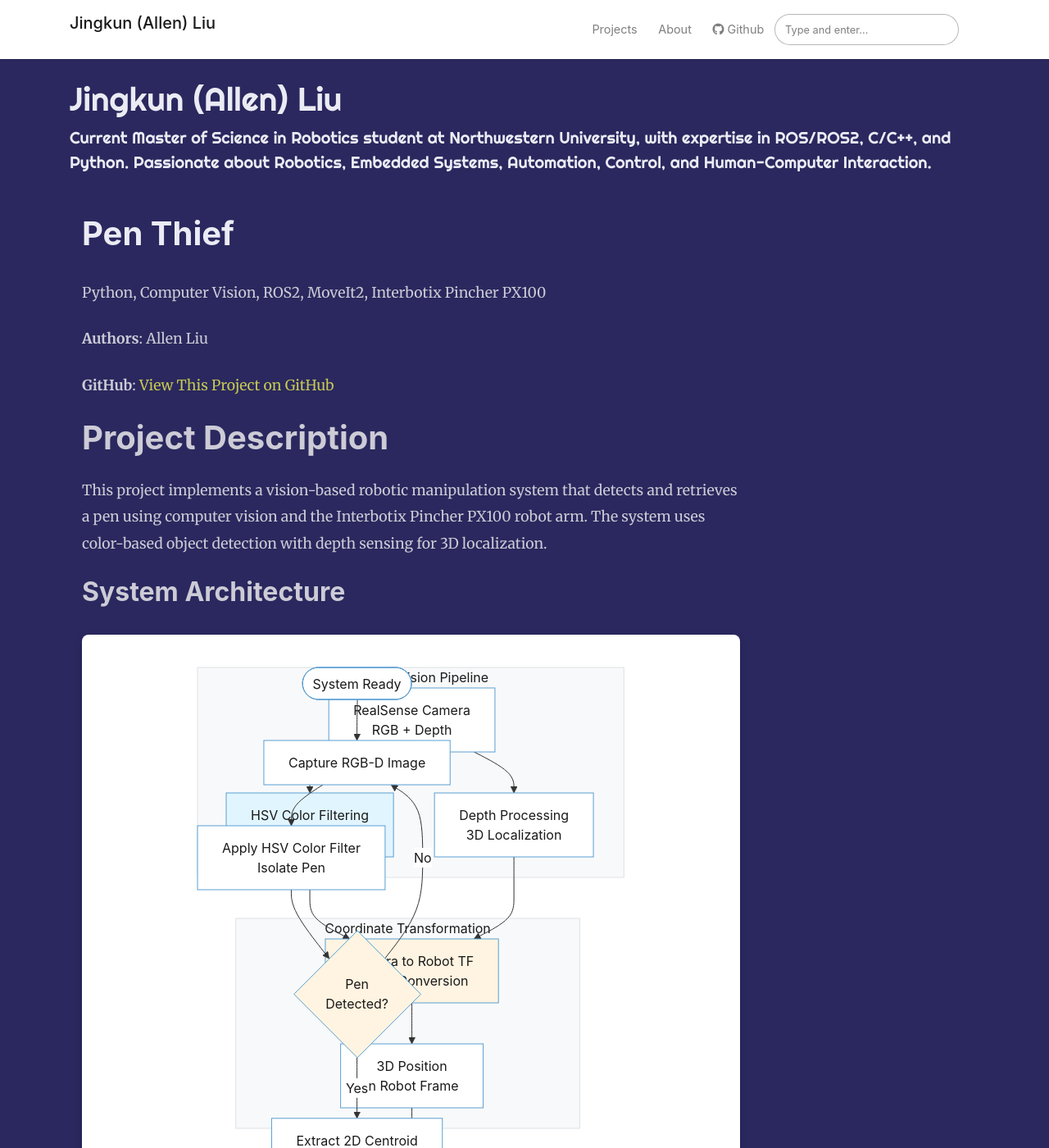
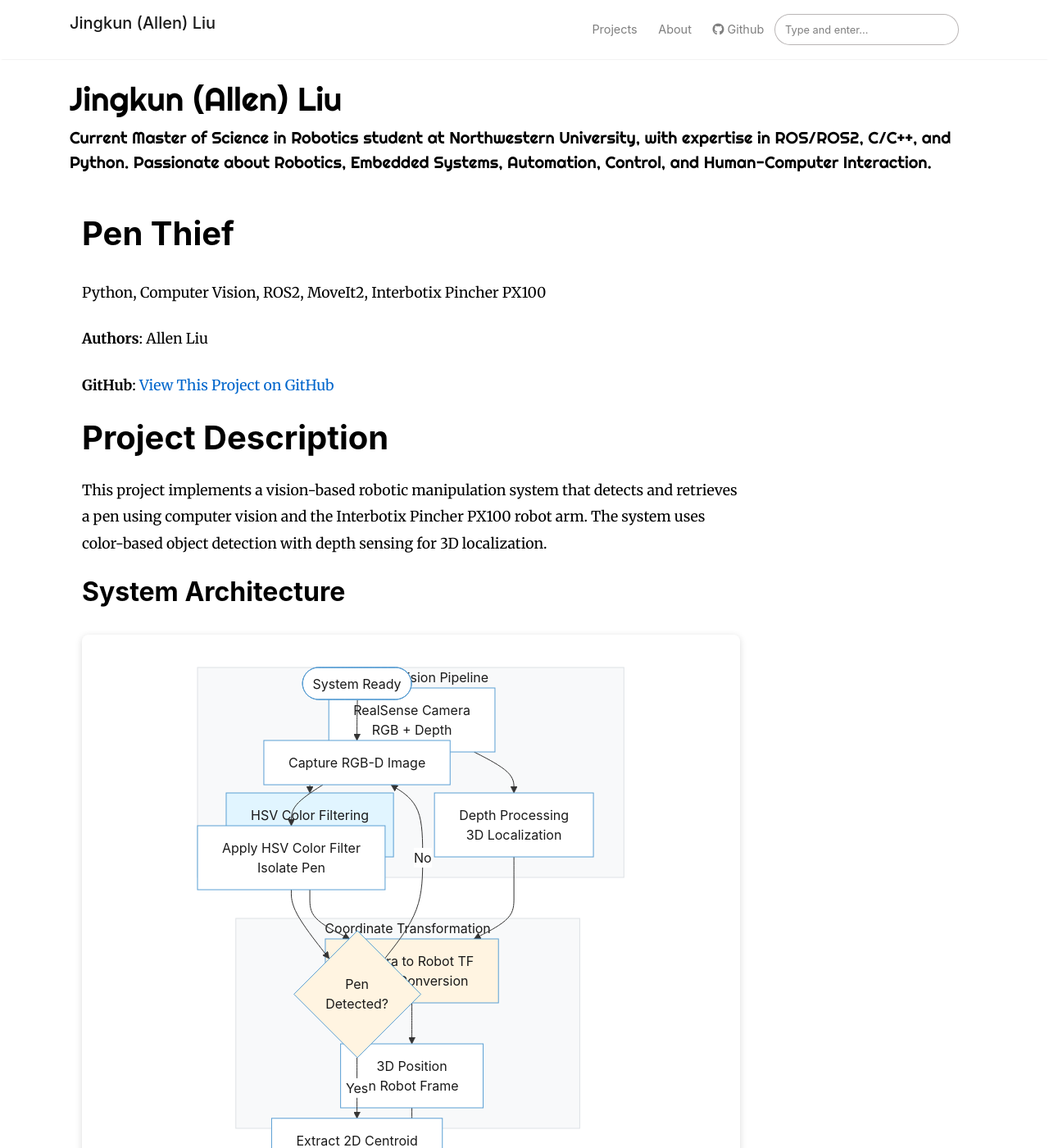
Before and after one commit to nu-jliu/nu-jliu.github.io, a Jekyll site: the page built from _posts/2023-9-17-pen.md, in a window 1280 px wide and 1400 px high. Shown: the whole window at 82% size. Built offline with Jekyll 4.4.1, drawn with Linux system fonts in a browser that asks for light colours; nearby versions of some CDN libraries; comment, search, counter and statistics services are not loaded.

```diff
--- a/assets/css/screen.css
+++ b/assets/css/screen.css
@@ -14,18 +14,23 @@
     }
 }
 
+body {
+    background-color: #ffffff;
+    color: #000000;
+}
+
 .mainheading {
     padding: 1rem 0rem;
-    background: rgb(42, 40, 94);
+    background: #ffffff;
 }
 
 a {
-    color: rgba(222, 224, 82, 0.87);
+    color: #0066cc;
     transition: all 0.2s;
 }
 
 a:hover {
-    color: rgba(222, 224, 82, 0.424);
+    color: #004499;
     text-decoration: none;
 }
 
@@ -62,7 +67,7 @@
     padding-top: 1.5rem;
     margin-top: 57px;
     transition: all 0.4s;
-    background: rgb(42, 40, 94)
+    background: #ffffff;
 }
 
 section {
@@ -74,16 +79,16 @@
 }
 
 .section-title h2 {
-    border-bottom: 1px solid rgba(251, 245, 245, 0.762);
+    border-bottom: 1px solid rgba(0, 0, 0, 0.125);
     margin-bottom: 25px;
     font-weight: 700;
     font-size: 1.4rem;
     margin-bottom: 27px;
-    color: rgb(235, 235, 244);
+    color: #000000;
 }
 
 .section-title span {
-    border-bottom: 1px solid rgba(251, 245, 245, 0.762);
+    border-bottom: 1px solid rgba(0, 0, 0, 0.125);
     display: inline-block;
     padding-bottom: 20px;
     margin-bottom: -1px;
@@ -156,7 +161,7 @@
     font-size: 1.3rem;
     font-weight: 700;
     line-height: 1.25;
-    color: rgba(251, 245, 245, 0.762);
+    color: #000000;
 }
 
 .listfeaturedtag h4.card-text,
@@ -186,7 +191,7 @@
     display: flex;
     align-items: center;
     margin-bottom: 15px;
-    color: rgba(251, 245, 245, 0.762);
+    color: rgba(0, 0, 0, .6);
 }
 
 .author-thumb {
@@ -219,8 +224,8 @@
     margin-bottom: 5px;
     margin-top: 5px;
     font-size: 0.95rem;
-    color: rgba(251, 245, 245, 0.762);
-    background: rgba(251, 245, 245, 0.762);
+    color: rgba(0, 0, 0, .6);
+    background: transparent;
 }
 
 .toc ul {
@@ -242,7 +247,7 @@
 }
 
 span.post-date {
-    color: rgba(177, 164, 164, 0.962);
+    color: rgba(0, 0, 0, .6);
 }
 
 span.post-read {
@@ -324,31 +329,31 @@
 
 .mainheading h1.sitetitle {
     font-family: Righteous;
-    color: rgb(235, 235, 244);
+    color: #000000;
 }
 
 .mainheading p.lead {
     font-family: Righteous;
-    color: rgb(235, 235, 244);
+    color: #000000;
 }
 
 .mainheading h1.posttitle {
     font-weight: 700;
     margin-bottom: 1rem;
-    color: rgb(235, 235, 244);
+    color: #000000;
 }
 
 
 .footer {
-    border-top: 1px solid rgba(243, 18, 18, 0.05) !important;
+    border-top: 1px solid rgba(0, 0, 0, 0.125) !important;
     padding-top: 15px;
     padding-bottom: 12px;
     font-size: 0.8rem;
-    color: rgba(251, 245, 245, 0.762);
+    color: rgba(0, 0, 0, .6);
     margin-top: 50px;
     margin-bottom: 62px;
     position: relative;
-    background: rgb(42, 40, 94);
+    background: #ffffff;
 }
 
 .link-dark {
@@ -359,7 +364,7 @@
     font-family: Merriweather;
     font-size: 1.1rem;
     line-height: 1.84;
-    color: rgba(245, 244, 244, 0.8);
+    color: #000000;
 }
 
 blockquote {
@@ -528,7 +533,7 @@
 
 ul.tags li a {
     background: rgba(118, 118, 118, 0.05);
-    color: rgba(245, 231, 231, 0.6);
+    color: rgba(0, 0, 0, .6);
     border-radius: 3px;
     padding: 5px 10px;
 }
@@ -582,7 +587,7 @@
     position: fixed;
     bottom: 0;
     left: 0;
-    background-color: rgb(42, 40, 94);
+    background-color: #ffffff;
     width: 100%;
     padding: 14px 0;
     z-index: 1;
@@ -653,7 +658,7 @@
 
 .authorpage .author-description {
     font-size: 1rem;
-    color: rgba(251, 245, 245, 0.762);
+    color: rgba(0, 0, 0, .6);
 }
 
 .post-top-meta.authorpage .btn.follow {
```
